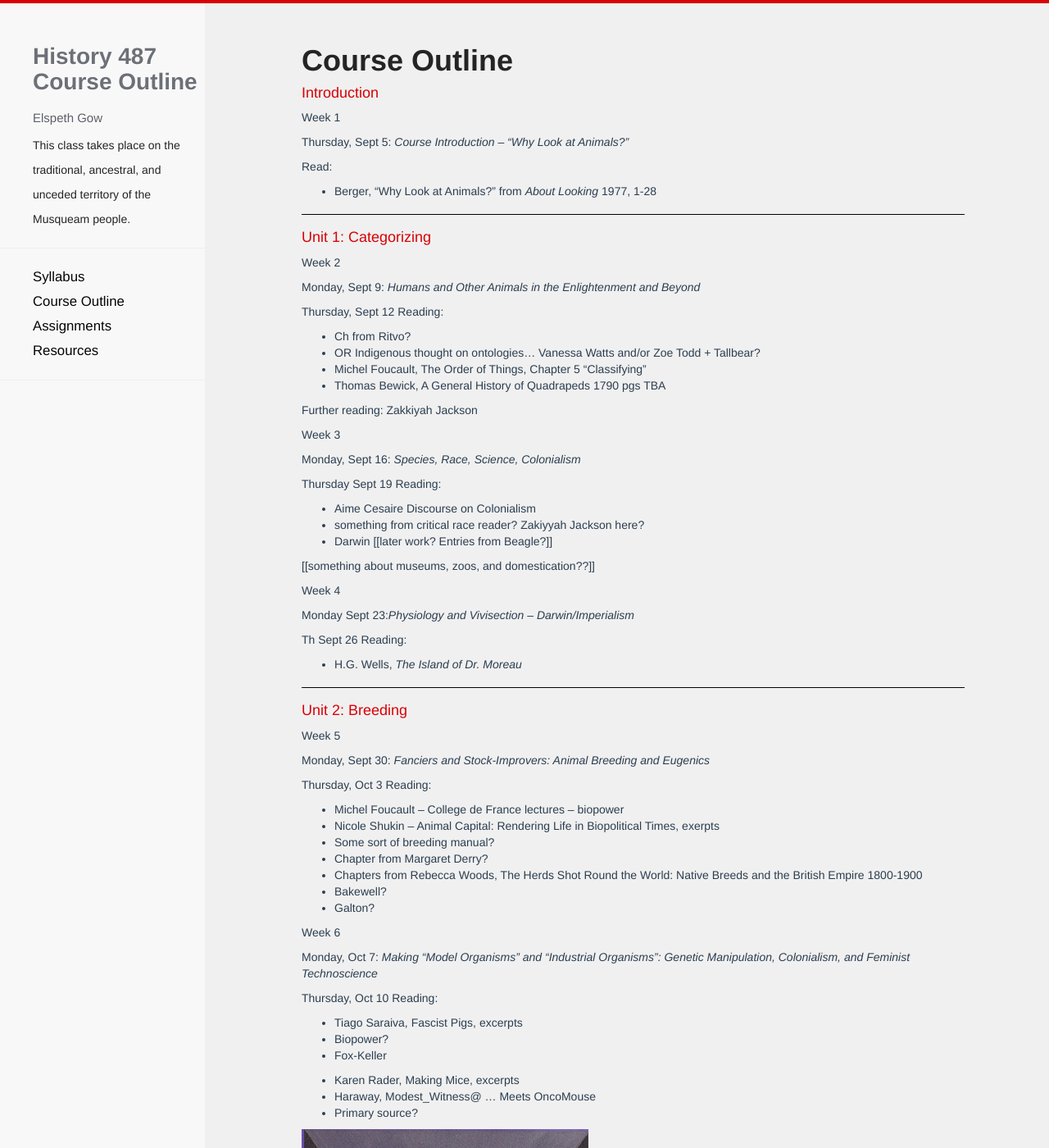
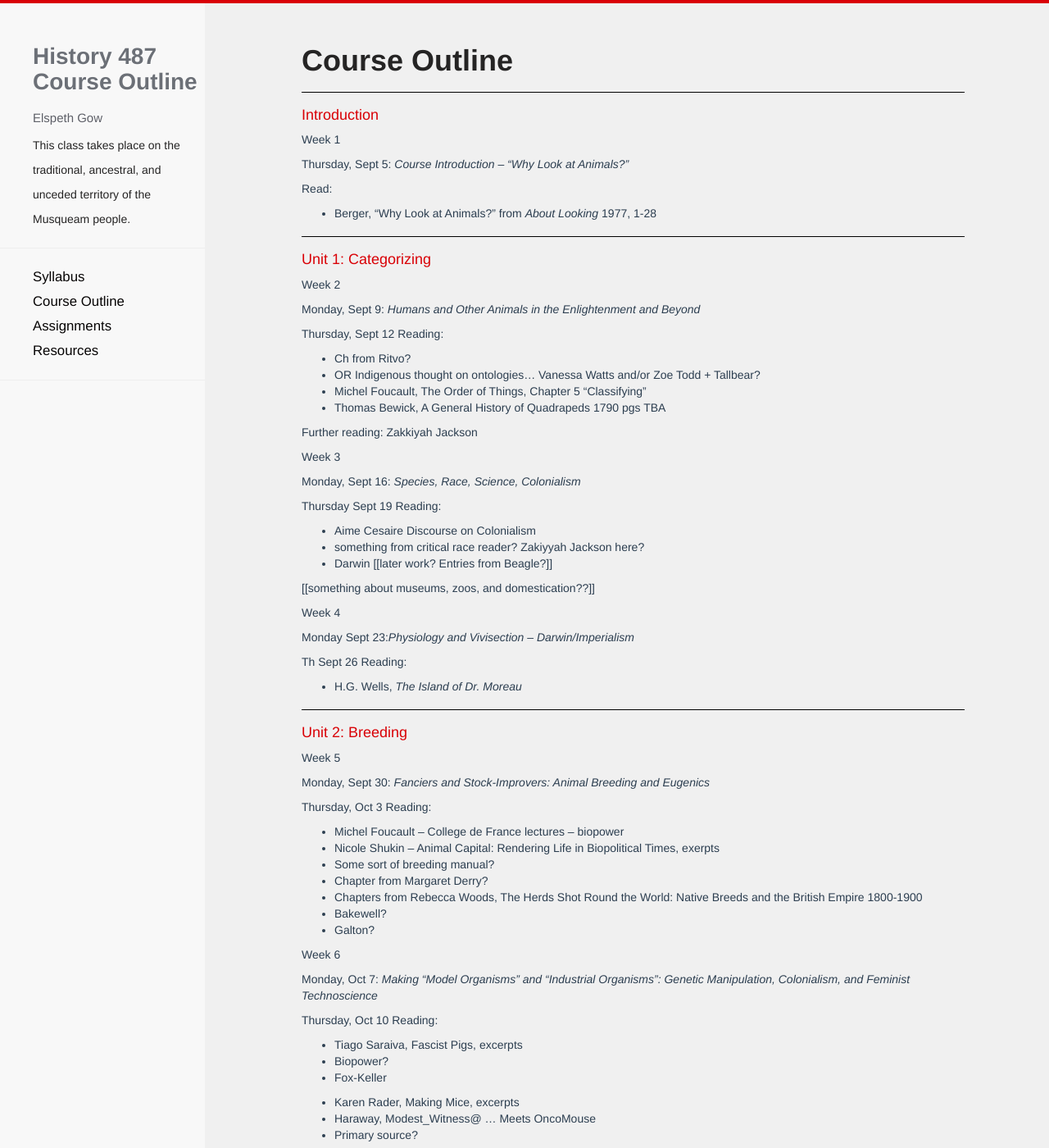
Before and after one commit to esgow/HIST487, a Jekyll site: the page built from outline.md, in a window 1280 px wide and 1400 px high. Shown: the whole window at 82% size. Built offline with Jekyll 4.4.1, drawn with Linux system fonts in a browser that asks for light colours; nearby versions of some CDN libraries; our own code applies the rules of GitHub Pages for plain Markdown files; Markdown is read by kramdown in place of the engine named in the settings.

Commit message:
Update hc.css

```diff
--- a/css/hc.css
+++ b/css/hc.css
@@ -32,7 +32,7 @@
   color:#428fe0
 }
 
-h4[id^='unit']{
+h4{
   border-top: 1px solid black;
   padding-top:1em;
   margin-top:1em;
```
